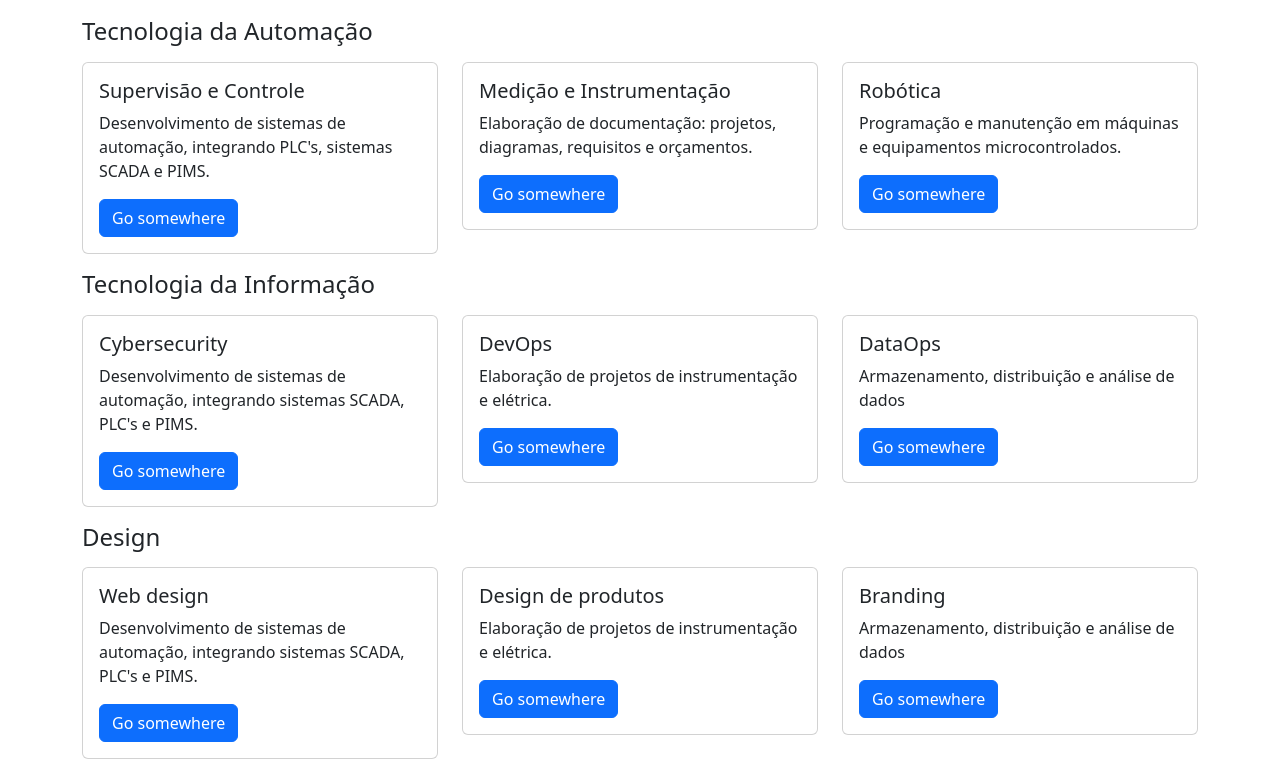
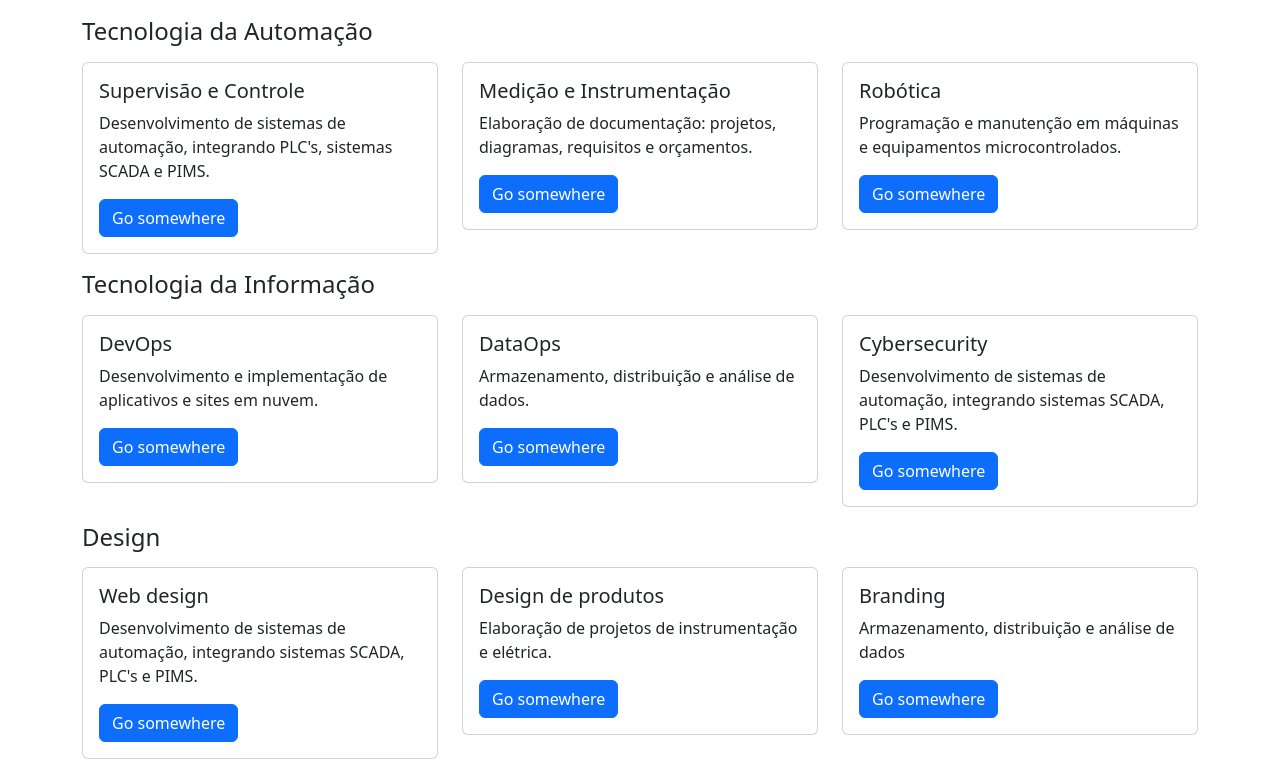
Before and after one commit to shogun-automacao/shogun-automacao, a plain HTML site: page index.html in a window 1280 px wide. Shown: the part 63-846 px from the top of the page. Drawn offline with nearby package versions, Linux system fonts and the light colour scheme.

Commit message:
changing the last row

```diff
--- a/index.html
+++ b/index.html
@@ -91,23 +91,12 @@
 						Tecnologia da Informação
 					</h1>
 					<div class="row">
-						<div class="col-sm-4 mb-3 mb-sm-0">
-							<div class="card">
-								<div class="card-body">
-									<h5 class="card-title">Cybersecurity</h5>
-									<p class="card-text">
-										Desenvolvimento de sistemas de automação, integrando sistemas SCADA, PLC's e PIMS.
-									</p>
-									<a href="#" class="btn btn-primary">Go somewhere</a>
-								</div>
-							</div>
-						</div>
 						<div class="col-sm-4">
 							<div class="card">
 								<div class="card-body">
 									<h5 class="card-title">DevOps</h5>
 									<p class="card-text">
-										Elaboração de projetos de instrumentação e elétrica.
+										Desenvolvimento e implementação de aplicativos e sites em nuvem.
 									</p>
 									<a href="#" class="btn btn-primary">Go somewhere</a>
 								</div>
@@ -117,7 +106,18 @@
 							<div class="card">
 								<div class="card-body">
 									<h5 class="card-title">DataOps</h5>
-									<p class="card-text">Armazenamento, distribuição e análise de dados</p>
+									<p class="card-text">Armazenamento, distribuição e análise de dados.</p>
+									<a href="#" class="btn btn-primary">Go somewhere</a>
+								</div>
+							</div>
+						</div>
+						<div class="col-sm-4 mb-3 mb-sm-0">
+							<div class="card">
+								<div class="card-body">
+									<h5 class="card-title">Cybersecurity</h5>
+									<p class="card-text">
+										Desenvolvimento de sistemas de automação, integrando sistemas SCADA, PLC's e PIMS.
+									</p>
 									<a href="#" class="btn btn-primary">Go somewhere</a>
 								</div>
 							</div>
```
